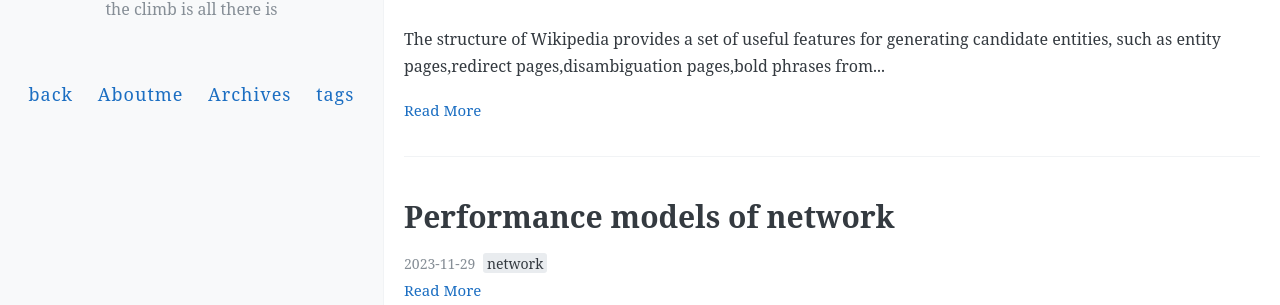
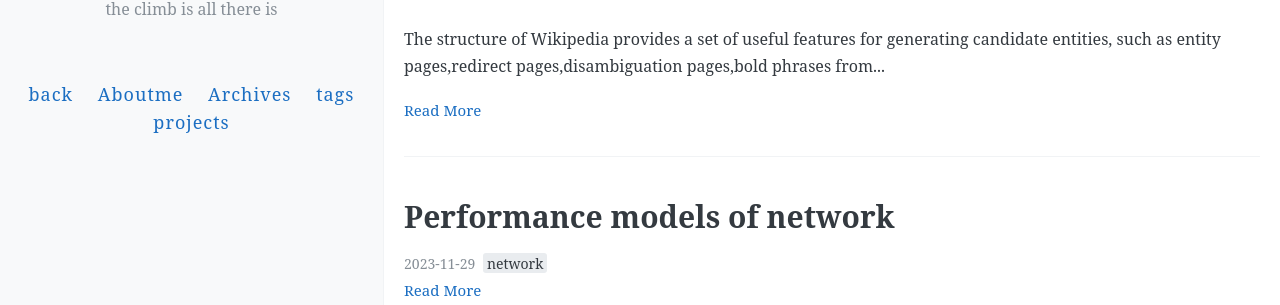
Before and after one commit to zhang-mickey/zhang-mickey.github.io, a Jekyll site: the page built from index.html, in a window 1280 px wide. Shown: the part 235-540 px from the top of the page. Built offline with Jekyll 4.4.1, drawn with Linux system fonts in a browser that asks for light colours; the list of posts is cut into pages by our own code; comment, search, counter and statistics services are not loaded.

Commit message:
Update _config.yml

```diff
--- a/_config.yml
+++ b/_config.yml
@@ -28,7 +28,8 @@ navigation:
     url: /archive
   - name: tags
     url: /tags
-
+  - name: projects
+    url: /
 # 几条博客后分页
 paginate: 6
 
```
